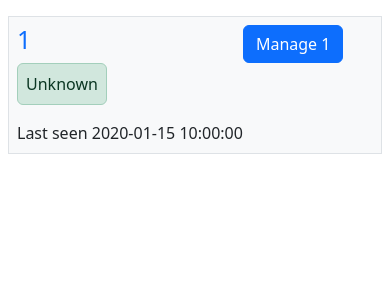
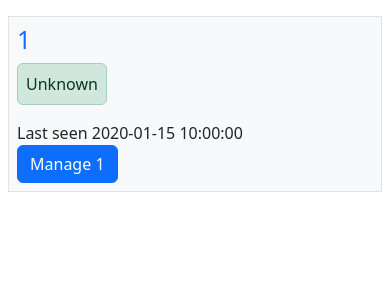
Before and after one commit to nsg-ethz/autopower, a Python web app: template server/management/templates/startpage.html in a window 390 px wide. Shown: the part 56-356 px from the top of the page. Run offline with Jinja, Linux system fonts and the light colour scheme; the template is opened without the code that fills it: most values are stand-ins (such as "Sample title", 1, 10 or a date in 2020); some libraries are stand-ins or nearby versions.

Commit message:
Fix small screen bug

```diff
--- a/server/management/templates/startpage.html
+++ b/server/management/templates/startpage.html
@@ -9,7 +9,7 @@
 {% block main %}
 <div class="autopowerDevicesList">
     {% for device in autopowerDevices %}
-    <div class="d-flex justify-content-lg-between align-items-lg-center flex-lg-row flex-sm-column autopowerDevice bg-light border p-2 mt-2">
+    <div class="d-flex justify-content-lg-between align-items-lg-center flex-lg-row flex-column autopowerDevice bg-light border p-2 mt-2">
         <div class="metadata">
             <a href="{{ url_for('deviceManagementPage', deviceUid=device.client_uid) }}" class="text-decoration-none"><h2>{{ device.client_uid | e }}</h2></a>
             <div class="alert p-2 autopowerDeviceStatus alert-secondary" id="status-{{ device.client_uid | e }}" data-apcluid="{{ device.client_uid | e }}">Unknown</div>
```
